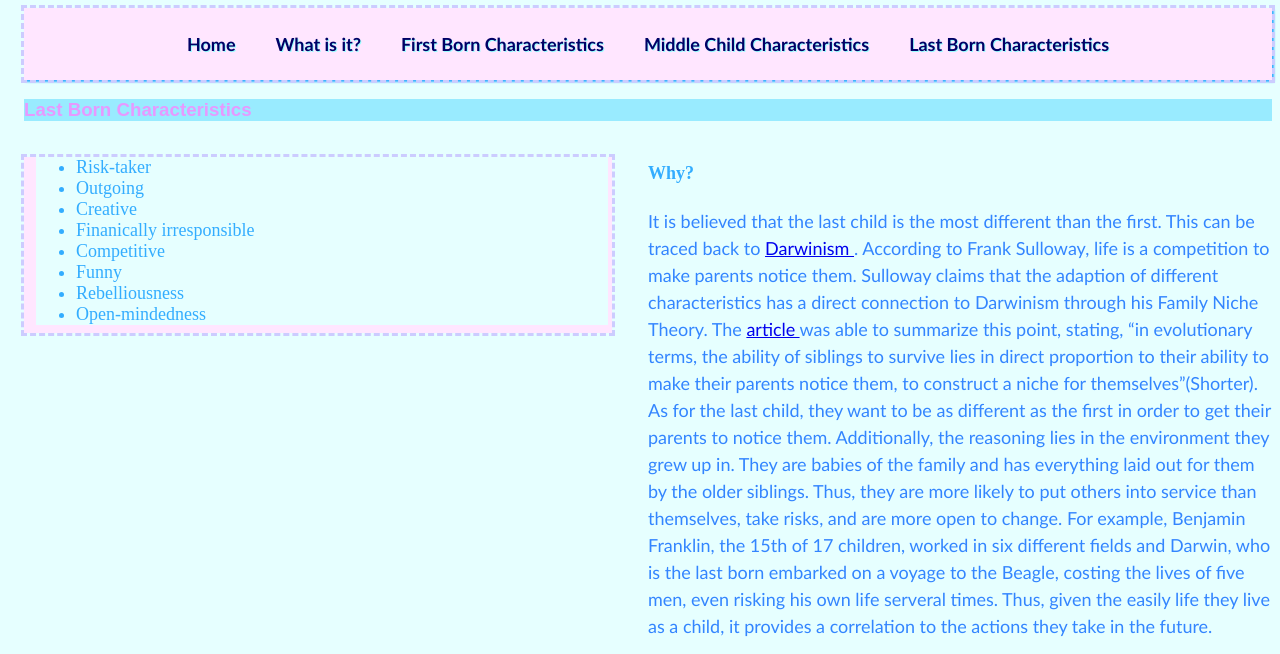
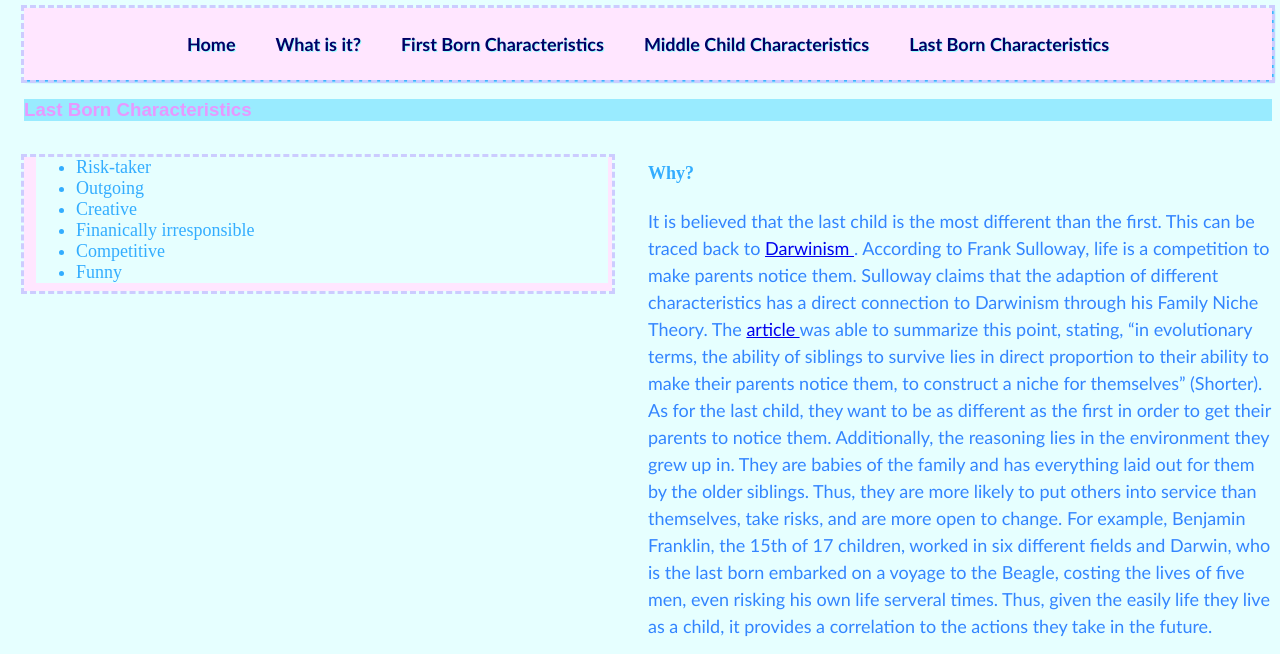
Before and after one commit to Susanchen2005/web, a plain HTML site: page lastborn.html in a window 1280 px wide. Shown: the top 654 px of the page. Drawn offline with Linux system fonts and the light colour scheme.

Commit message:
Update lastborn.html

```diff
--- a/lastborn.html
+++ b/lastborn.html
@@ -25,8 +25,6 @@
         <li> Finanically irresponsible </li>
         <li> Competitive </li>
         <li> Funny </li>
-        <li> Rebelliousness </li>
-        <li> Open-mindedness </li>
       </ul>
     </div>
     <div>
@@ -36,8 +34,8 @@
         <a href= "https://search.proquest.com/docview/384970112?accountid=36166"> Darwinism </a>. According to Frank Sulloway,
         life is a competition to make parents notice them. Sulloway claims that the adaption of different characteristics has a direct connection
         to Darwinism through his Family Niche Theory. The <a href= "https://search.proquest.com/docview/384970112?accountid=36166"> article </a>
-        was able to summarize this point, stating, “in evolutionary terms, the ability of siblings to survive lies in direct proportion to their
-        ability to make their parents notice them, to construct a niche for themselves”(Shorter). As for the last child, they want to be as
+        was able to summarize this point, stating, <q>in evolutionary terms, the ability of siblings to survive lies in direct proportion to their
+        ability to make their parents notice them, to construct a niche for themselves</q> (Shorter). As for the last child, they want to be as
         different as the first in order to get their parents to notice them. Additionally, the reasoning lies in the environment they grew up in.
         They are babies of the family and has everything laid out for them by the older siblings. Thus, they are more likely to put others into service than
         themselves, take risks, and are more open to change. For example, Benjamin Franklin, the 15th of 17 children, worked in six different fields and
```
